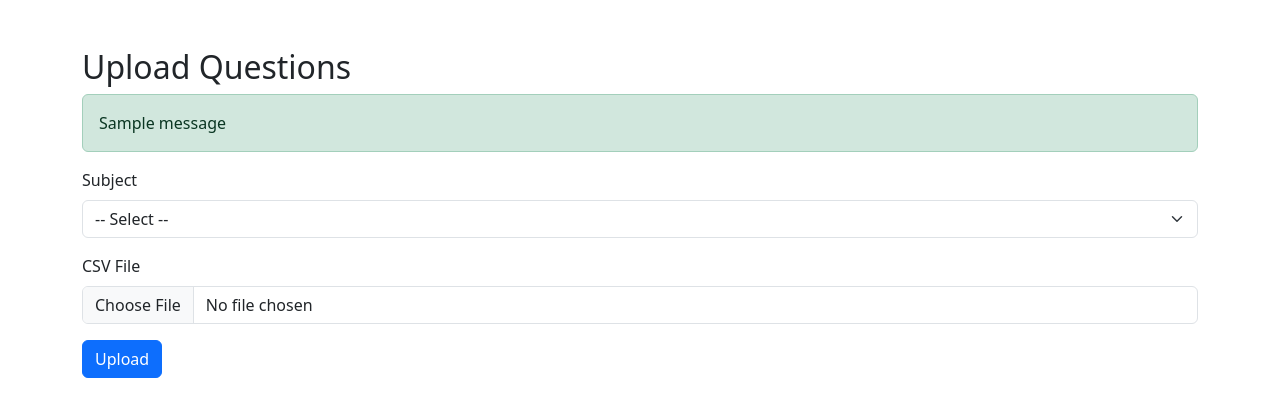
After one commit to Priya91110/ExamSystem, a Django app: page /upload_questions/ in a window 1280 px wide. The commit adds this page. Shown: the top 417 px of the page. Run offline with Django 5.2, Linux system fonts and the light colour scheme; one stand-in notice (Sample message) is shown; some libraries are stand-ins or nearby versions.

Commit message:
basic str done

```diff
--- a/ExamPlatform/settings.py
+++ b/ExamPlatform/settings.py
@@ -128,3 +128,5 @@ DEFAULT_AUTO_FIELD = 'django.db.models.BigAutoField'
 
 SESSION_COOKIE_AGE = 3600  # Session expiry in seconds (1 hour)
 SESSION_EXPIRE_AT_BROWSER_CLOSE = True  # Session will expire when the browser is closed
+
+# LOGIN_URL = '/login/'
--- a/ExamPlatform/urls.py
+++ b/ExamPlatform/urls.py
@@ -16,9 +16,14 @@ Including another URLconf
 """
 from django.contrib import admin
 from django.urls import path, include
-
+from app1 import views
+from django.contrib.auth import views as auth_views
 
 urlpatterns = [
     path('admin/', admin.site.urls),
     path('', include('app1.urls')),
+    # path('accounts/login/', auth_views.LoginView.as_view(), name='login'),
+    path('upload_questions/', views.upload_questions_view, name='upload_questions'),
+
+
 ]
--- a/app1/urls.py
+++ b/app1/urls.py
@@ -6,4 +6,7 @@ urlpatterns = [
     path('login/', views.login_view, name='login'),
     path('instructions/', views.instructions_view, name='instructions'),
     path('logout/', views.logout_view, name='logout'),
+    path('start-exam/', views.start_exam_view, name='start_exam'),
+    path('submit-exam/', views.submit_exam_view, name='submit_exam'),
+    path('thank-you/', views.thank_you_view, name='thank_you'),
 ]
--- a/app1/views.py
+++ b/app1/views.py
@@ -43,3 +43,138 @@ def logout_view(request):
     # Logout user and flush the session data
     request.session.flush()  # Clears all session data
     return redirect('login')  # Redirect to login page
+
+
+# views.py
+
+from django.shortcuts import render, redirect
+from .models import Student, Question, Answer, Result
+from django.utils import timezone
+
+def instructions_view(request):
+    student_id = request.session.get('student_id')
+    if not student_id:
+        return redirect('login')
+
+    student = Student.objects.get(id=student_id)
+    return render(request, 'app1/instructions.html', {'student_name': student.name})
+'''
+def start_exam_view(request):
+    print("hello")
+    student_id = request.session.get('student_id')
+    if not student_id:
+        return redirect('login')
+
+    student = Student.objects.get(id=student_id)
+    questions = Question.objects.all()
+
+    if request.method == 'POST':
+        for question in questions:
+            qid = str(question.id)
+            answer_value = request.POST.get(f'question_{qid}')
+            if answer_value:
+                Answer.objects.update_or_create(
+                    student=student,
+                    question=question,
+                    defaults={'selected_answer': answer_value.upper()}
+                )
+        return redirect('submit_exam')
+
+    return render(request, 'app1/start_exam.html', {'questions': questions})
+'''
+def start_exam_view(request):
+    print("onstart exam")
+    student_id = request.session.get('student_id')
+    if not student_id:
+        return redirect('login')
+
+    student = Student.objects.get(id=student_id)
+
+    # If this is the POST request from the instructions page, save the selected test
+    if request.method == 'POST' and 'test' in request.POST:
+        selected_test = request.POST.get('test')
+        request.session['selected_test'] = selected_test
+        print("Test selected and saved to session:", selected_test)
+    else:
+        selected_test = request.session.get('selected_test')
+
+    print("Selected Test from session:", selected_test)
+
+    questions = Question.objects.filter(subject=selected_test)
+    print(f"Found {questions.count()} questions for subject: {selected_test}")
+
+    # If POST (submitting answers), handle that
+    if request.method == 'POST' and 'test' not in request.POST:
+        for question in questions:
+            qid = str(question.id)
+            answer_value = request.POST.get(f'question_{qid}')
+            if answer_value:
+                Answer.objects.update_or_create(
+                    student=student,
+                    question=question,
+                    defaults={'selected_answer': answer_value.upper()}
+                )
+
+    return render(request, 'app1/start_exam.html', {'questions': questions})
+
+
+
+def submit_exam_view(request):
+    student_id = request.session.get('student_id')
+    if not student_id:
+        return redirect('login')
+
+    student = Student.objects.get(id=student_id)
+    answers = Answer.objects.filter(student=student)
+    score = 0
+
+    for answer in answers:
+        if answer.selected_answer == answer.question.correct_answer:
+            score += 1
+
+    Result.objects.update_or_create(
+        student=student,
+        defaults={'score': score, 'submitted_at': timezone.now()}
+    )
+
+    return redirect('thank_you')
+
+def thank_you_view(request):
+    return render(request, 'app1/thank_you.html')
+
+
+
+import csv
+from django.contrib.auth.decorators import login_required, user_passes_test
+from django.shortcuts import render, redirect
+from django.contrib import messages
+from .models import Question
+
+# @login_required
+def upload_questions_view(request):
+    if request.method == 'POST' and request.FILES.get('csv_file'):
+        csv_file = request.FILES['csv_file']
+        subject = request.POST.get('subject')
+
+        if not csv_file.name.endswith('.csv'):
+            messages.error(request, 'Please upload a CSV file.')
+            return redirect('upload_questions')
+
+        decoded_file = csv_file.read().decode('utf-8').splitlines()
+        reader = csv.DictReader(decoded_file)
+
+        for row in reader:
+            Question.objects.create(
+                subject=subject,
+                text=row['text'],
+                option_a=row['option_a'],
+                option_b=row['option_b'],
+                option_c=row['option_c'],
+                option_d=row['option_d'],
+                correct_answer=row['correct_answer'].upper()
+            )
+
+        messages.success(request, 'Questions uploaded successfully!')
+        return redirect('home')
+
+    return render(request, 'app1/upload_questions.html')
--- /dev/null
+++ b/questions.csv
@@ -0,0 +1,4 @@
+text,option_a,option_b,option_c,option_d,correct_answer,subject
+What is the output of print(2**3)?,6,8,9,12,B,python
+Which keyword is used to define a function in Python?,function,define,def,func,C,python
+Which language is platform-independent?,C,Python,Java,HTML,C,java
--- a/templates/app1/instructions.html
+++ b/templates/app1/instructions.html
@@ -37,7 +37,7 @@
                 </li>
             </ul>
 
-            <form method="post">
+            <form method="post" action="{% url 'start_exam' %}">
                 {% csrf_token %}
                 <div class="mb-3">
                     <label for="test" class="form-label">Choose Test:</label>
--- /dev/null
+++ b/templates/app1/upload_questions.html
@@ -0,0 +1,41 @@
+<!DOCTYPE html>
+<html>
+<head>
+    <title>Upload Questions</title>
+    <link rel="stylesheet" href="https://cdn.jsdelivr.net/npm/bootstrap@5.3.2/dist/css/bootstrap.min.css">
+</head>
+<body>
+<div class="container mt-5">
+    <h2>Upload Questions</h2>
+    {% if messages %}
+        {% for message in messages %}
+            <div class="alert alert-{{ message.tags }}">{{ message }}</div>
+        {% endfor %}
+    {% endif %}
+
+    <form method="post" enctype="multipart/form-data">
+        {% csrf_token %}
+        <div class="mb-3">
+            <label for="subject" class="form-label">Subject</label>
+            <select name="subject" id="subject" class="form-select" required>
+                <option value="">-- Select --</option>
+                <option value="python">Python</option>
+                <option value="java">Java</option>
+                <option value="c">C</option>
+                <option value="cpp">C++</option>
+                <option value="tally">Tally</option>
+                <option value="pgdca">PGDCA</option>
+                <option value="dca">DCA</option>
+            </select>
+        </div>
+
+        <div class="mb-3">
+            <label class="form-label">CSV File</label>
+            <input type="file" name="csv_file" class="form-control" accept=".csv" required>
+        </div>
+
+        <button type="submit" class="btn btn-primary">Upload</button>
+    </form>
+</div>
+</body>
+</html>
```
Also changed, not shown: app1/admin.py (+20 -1 lines), app1/models.py (+13 -5 lines), templates/app1/start_exam.html (added, +34 -0 lines), templates/app1/thank_you.html (added, +14 -0 lines), app1/migrations/0003_alter_question_subject.py (added), db.sqlite3.
